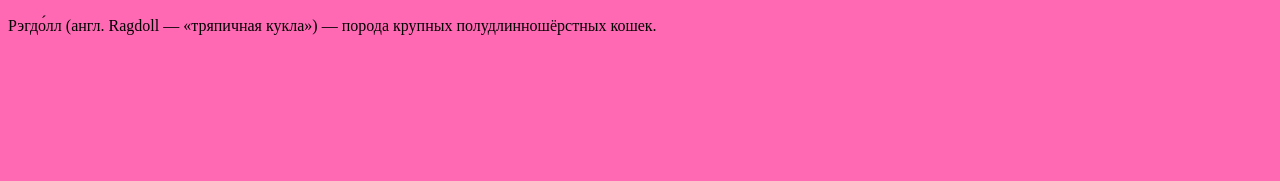
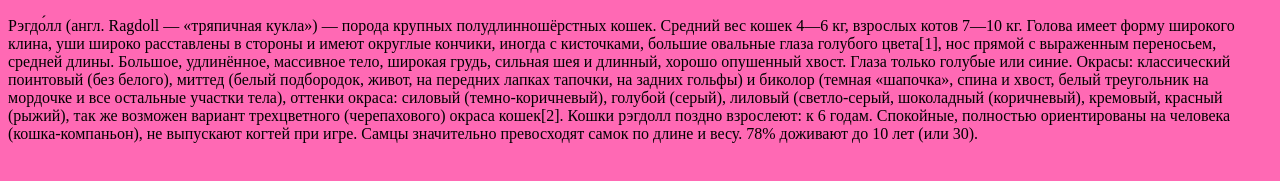
Before and after one commit to Polina-nov/Polina-nov.github.io, a plain HTML site: page page3.html in a window 1280 px wide. Shown: the part 409-590 px from the top of the page. Drawn offline with Linux system fonts and the light colour scheme.

Commit message:
Wed, Mar 12, 2025, 11:16 AM +07:00

```diff
--- a/page3.html
+++ b/page3.html
@@ -9,6 +9,6 @@
         <img src="https://cs6.pikabu.ru/post_img/big/2014/11/17/5/1416210478_544150907.jpg">
         <img src="https://i.pinimg.com/736x/04/3c/8b/043c8ba082481fce42de324030b375cc.jpg">
         <body style="background-color :hotpink">
-        <p>Рэгдо́лл (англ. Ragdoll — «тряпичная кукла») — порода крупных полудлинношёрстных кошек.</p>
+        <p>Рэгдо́лл (англ. Ragdoll — «тряпичная кукла») — порода крупных полудлинношёрстных кошек. Средний вес кошек 4—6 кг, взрослых котов 7—10 кг. Голова имеет форму широкого клина, уши широко расставлены в стороны и имеют округлые кончики, иногда с кисточками, большие овальные глаза голубого цвета[1], нос прямой с выраженным переносьем, средней длины. Большое, удлинённое, массивное тело, широкая грудь, сильная шея и длинный, хорошо опушенный хвост. Глаза только голубые или синие. Окрасы: классический поинтовый (без белого), миттед (белый подбородок, живот, на передних лапках тапочки, на задних гольфы) и биколор (темная «шапочка», спина и хвост, белый треугольник на мордочке и все остальные участки тела), оттенки окраса: силовый (темно-коричневый), голубой (серый), лиловый (светло-серый, шоколадный (коричневый), кремовый, красный (рыжий), так же возможен вариант трехцветного (черепахового) окраса кошек[2]. Кошки рэгдолл поздно взрослеют: к 6 годам. Спокойные, полностью ориентированы на человека (кошка-компаньон), не выпускают когтей при игре. Самцы значительно превосходят самок по длине и весу. 78% доживают до 10 лет (или 30). </p>
     </body>
 </html>
```
